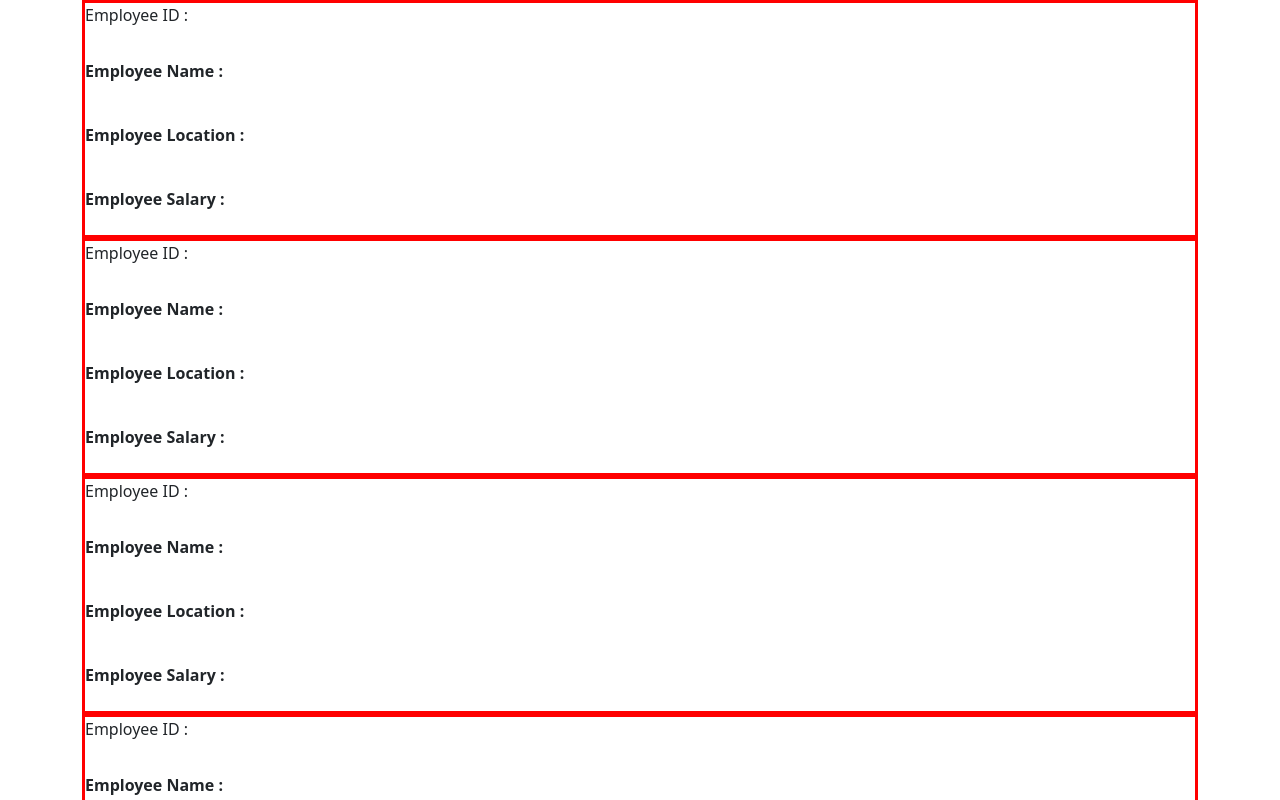
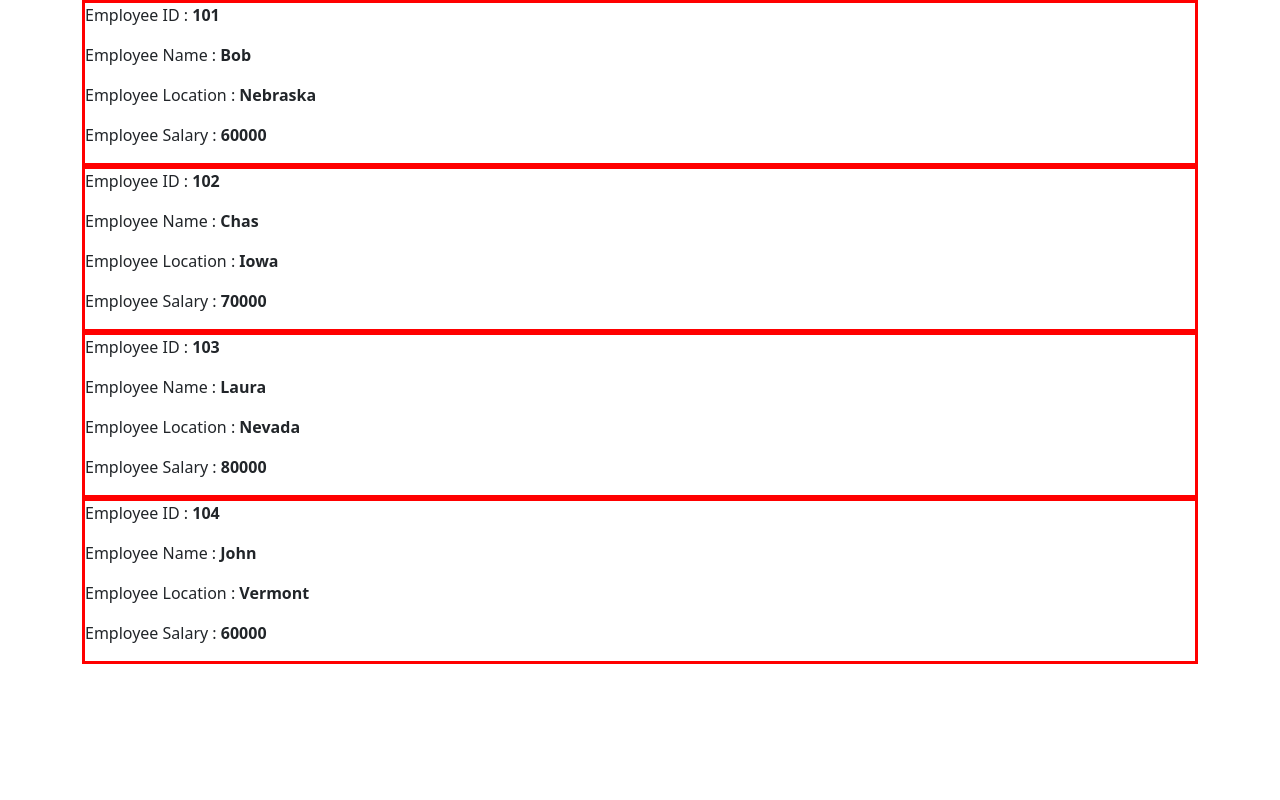
Before and after one commit to decareano/react-tutorial, a React (Create React App) app: page / in a window 1280 px wide. Shown: the top 800 px of the page. Built offline with nearby package versions, Linux system fonts and the light colour scheme.

Commit message:
move components into different files to make it more modular

```diff
--- /dev/null
+++ b/src/DisplayEmployees.js
@@ -0,0 +1,21 @@
+import React from 'react'
+import  Employee from './Employee'
+
+const DisplayEmployees = (props) => {
+    const rows = props.employeeData
+    console.log(rows)
+    // map takes two args: first is element itself, second is index; emp represents first employee object
+    const listElements = rows.map((emp) =>
+        <Employee key={emp.id}  data={emp} />
+        //<p>Hello,  {row.id} {row.name} {row.location} {row.salary}</p>
+
+    )
+    console.log(listElements)
+    return (
+        <div>
+            {listElements}
+        </div>
+    )
+}
+
+export default DisplayEmployees
--- /dev/null
+++ b/src/Employee.js
@@ -0,0 +1,25 @@
+import React from 'react'
+
+function Employee(props) {
+    return (
+    <div style={{border:"3px solid red"}}>
+
+       <p>Employee ID : <b>{props.data.id}</b></p>
+       <p>
+        Employee Name : <b>{props.data.name}</b>
+       </p>
+
+       <p>
+        Employee Location : <b>{props.data.location}</b>
+       </p>
+
+       <p>
+        Employee Salary : <b>{props.data.salary}</b>
+      </p>
+
+    </div>);
+
+
+}
+
+export default Employee
--- a/src/employees.js
+++ b/src/employees.js
@@ -1,72 +1,13 @@
 import React from 'react'
+import DisplayEmployees from './DisplayEmployees'
 
-const DisplayEmployees = (props) => {
-    const list = props.employeeData
-    console.log(list)
-    const listElements = list.map((emp) =>
-        <Employee key={emp.name}  data={emp} ></Employee>
+// this code works on browser but renders NO DATA
+// argument destructuring
+const Employees = ({ employeeData }) => {
 
-
-    )
-    console.log(listElements)
     return (
-        <div>
-        {listElements}
-    </div>
+       <DisplayEmployees employeeData={employeeData}  />
     )
 }
 
-function Employee(props) {
-     return <div style={{border:"3px solid red"}}>
-
-        <p>Employee ID : <b>{props.data.Id}</b></p>
-        <p>
-        <label>Employee Name : <b>{props.data.Name}</b></label>
-    </p>
-
-    <p>
-        <label>Employee Location : <b>{props.data.Location}</b></label>
-    </p>
-
-    <p>
-        <label>Employee Salary : <b>{props.data.Salary}</b></label>
-    </p>
-
-    </div>;
-
-
-}
-// this code works on browser but renders NO DATA
-const Employees = (props) => {
-    const {employeeData} = props
-
-    return (
-
-    <DisplayEmployees employeeData={employeeData}  />
-
-    )
-}
-
-
-
-
-
-
-
-
-
-// const Employees = (props) => {
-//         // // passing the props from app.js.
-//         // props name is employeeData so it's assigned to props
-//         const {employeeData} = props
-//     return (
-//         // if I put a div it works as well
-//         <employee>
-//             <HtmlEmp />
-//             <EmpBody employeeData={employeeData} />
-
-//         </employee>
-//     )
-// }
-
 export default Employees
```
